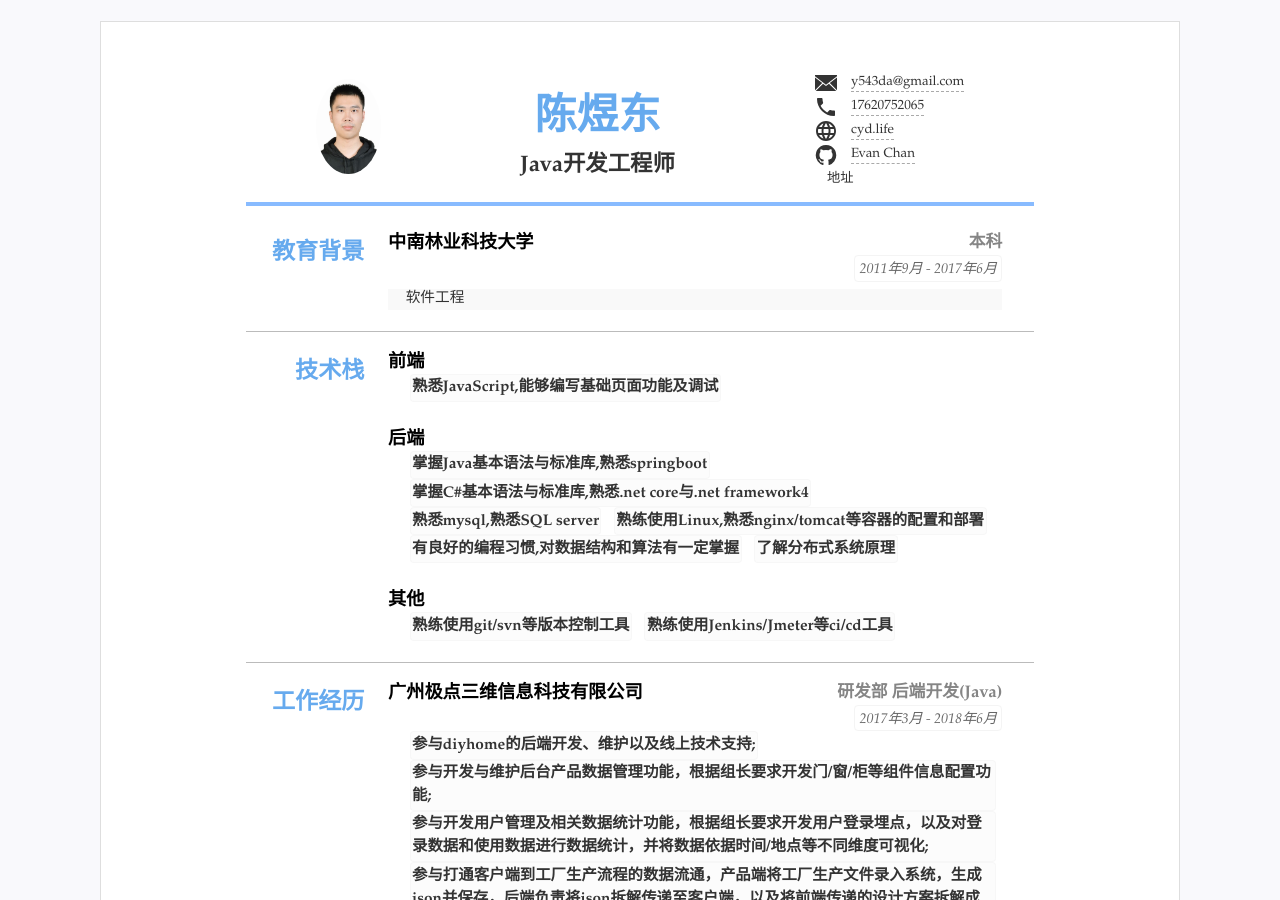
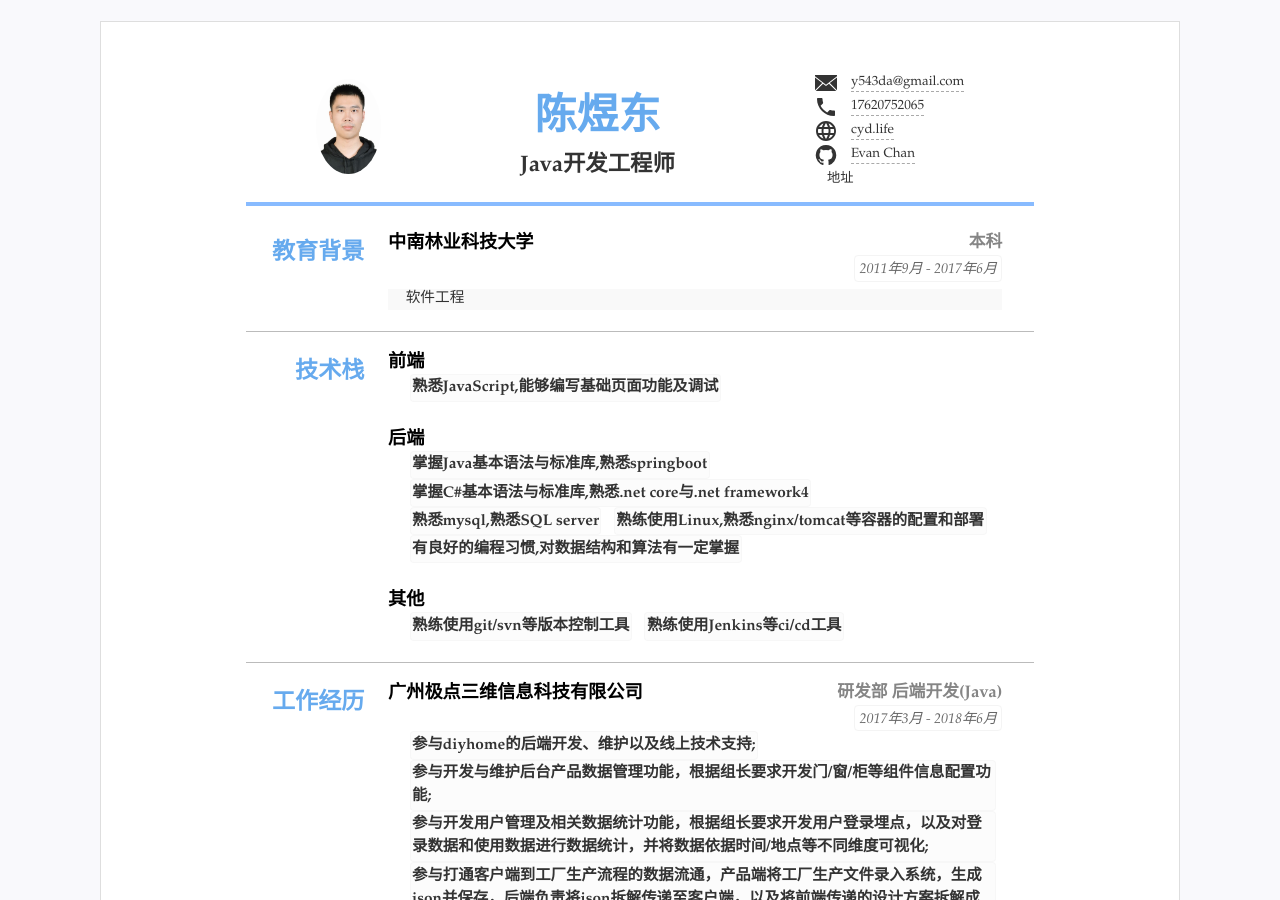
Before and after one commit to 0kestrel/resume2021, a Jekyll site: the page built from index.html, in a window 1280 px wide and 900 px high. Built offline with Jekyll 4.4.1, drawn with Linux system fonts in a browser that asks for light colours.

Commit message:
Update resume.yml

```diff
--- a/_data/resume.yml
+++ b/_data/resume.yml
@@ -48,11 +48,10 @@ main: #主要内容，
     - 熟悉mysql,熟悉SQL server
     - 熟练使用Linux,熟悉nginx/tomcat等容器的配置和部署
     - 有良好的编程习惯,对数据结构和算法有一定掌握
-    - 了解分布式系统原理
   - title: 其他
     items:
     - 熟练使用git/svn等版本控制工具
-    - 熟练使用Jenkins/Jmeter等ci/cd工具
+    - 熟练使用Jenkins等ci/cd工具
 
 - type: experience
   name: 工作经历
```
